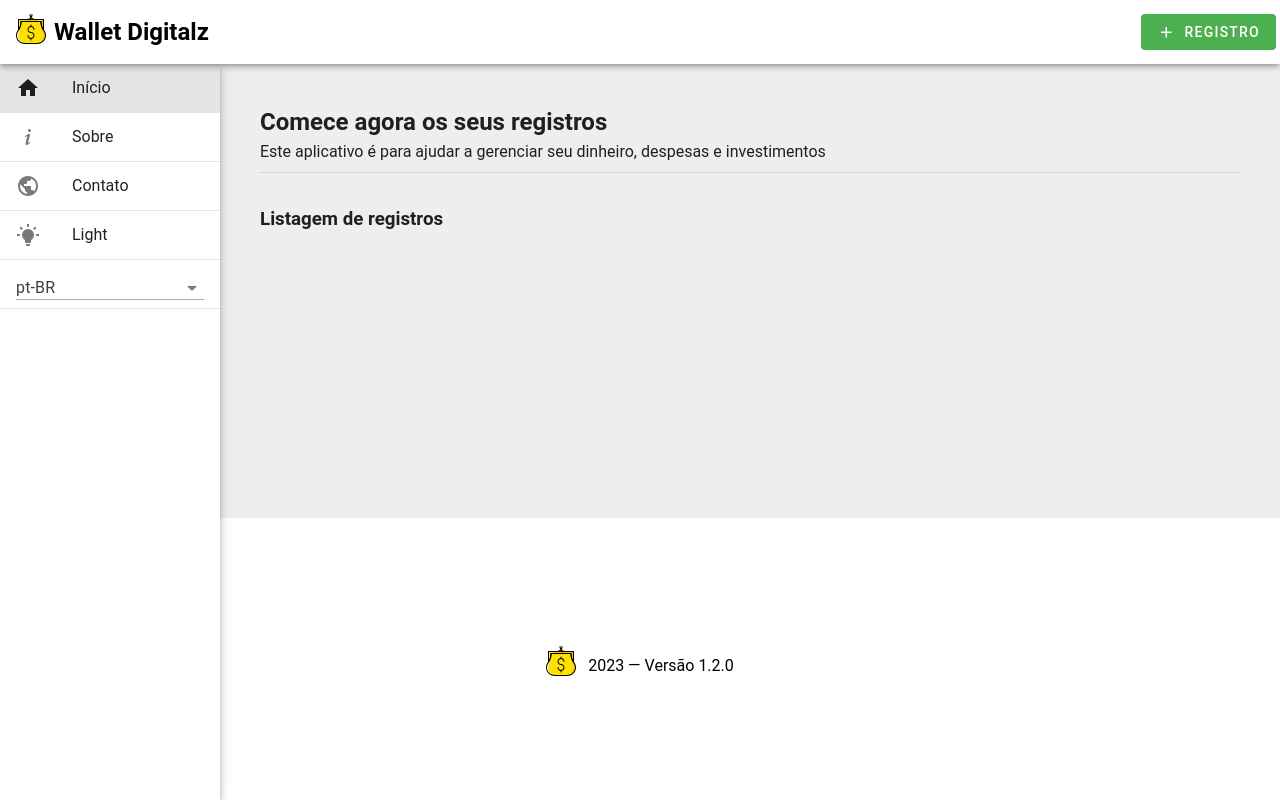
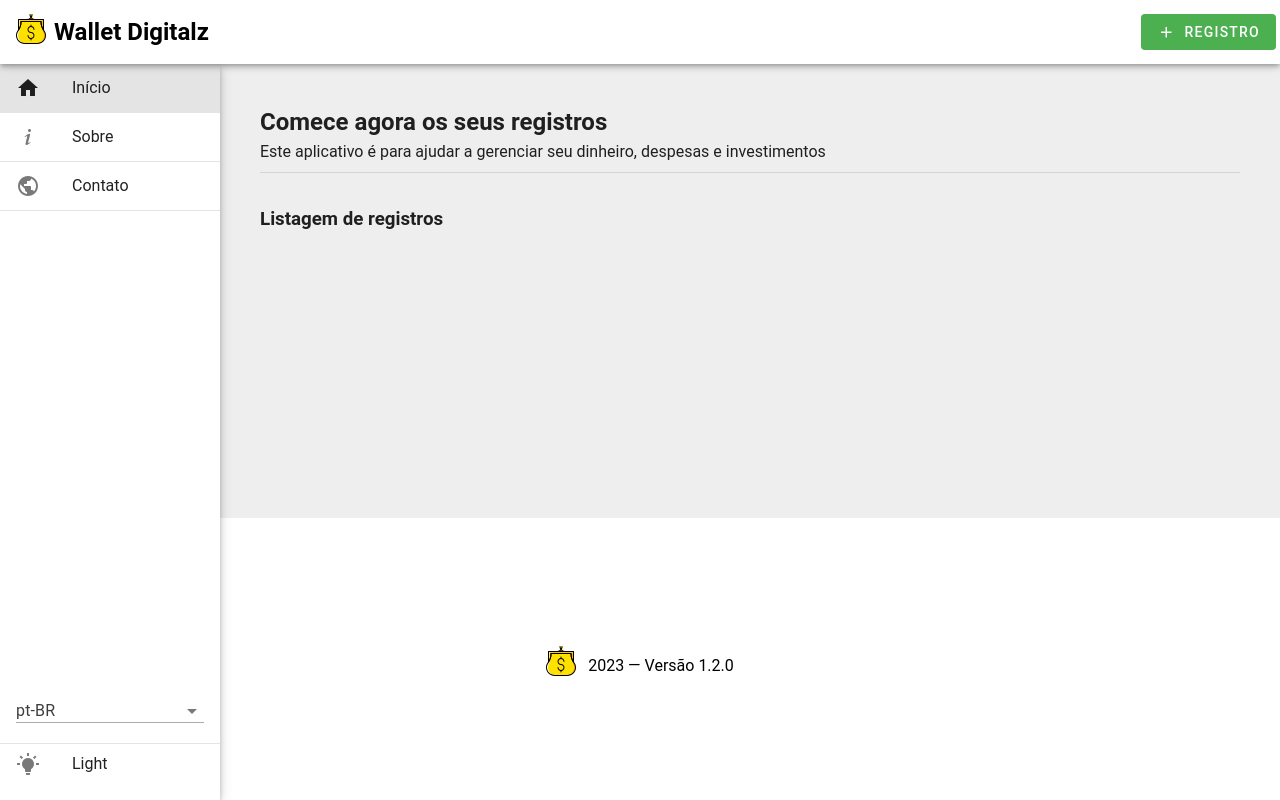
Before and after one commit to lucasferreiralimax/wallet-digitalz, a Vue app: page / in a window 1280 px wide. Built offline with nearby package versions, Linux system fonts and the light colour scheme.

Commit message:
adjustment menu actions for bottom

```diff
--- a/src/App.vue
+++ b/src/App.vue
@@ -70,18 +70,20 @@ onMounted(() => {
           {{ $t('nav.contact') }}
         </v-list-item>
         <v-divider />
+      </v-list>
+      <template v-slot:append>
+        <v-list-item class="mb-4">
+          <Language />
+        </v-list-item>
+        <v-divider />
         <v-list-item
+          class="mb-4"
           @click="toggleTheme"
           :prepend-icon="theme === 'light' ? 'mdi-lightbulb-on' : 'mdi-lightbulb-off'"
         >
           <span class="text-capitalize">{{ theme }}</span>
         </v-list-item>
-        <v-divider />
-        <v-list-item>
-          <Language />
-        </v-list-item>
-      </v-list>
-      <v-divider />
+      </template>
     </v-navigation-drawer>
 
     <v-main class="main">
```
